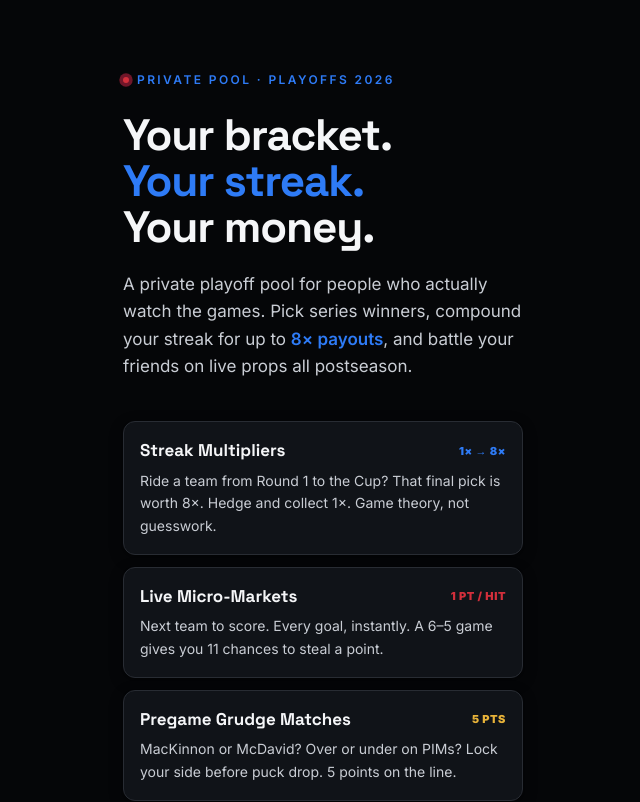
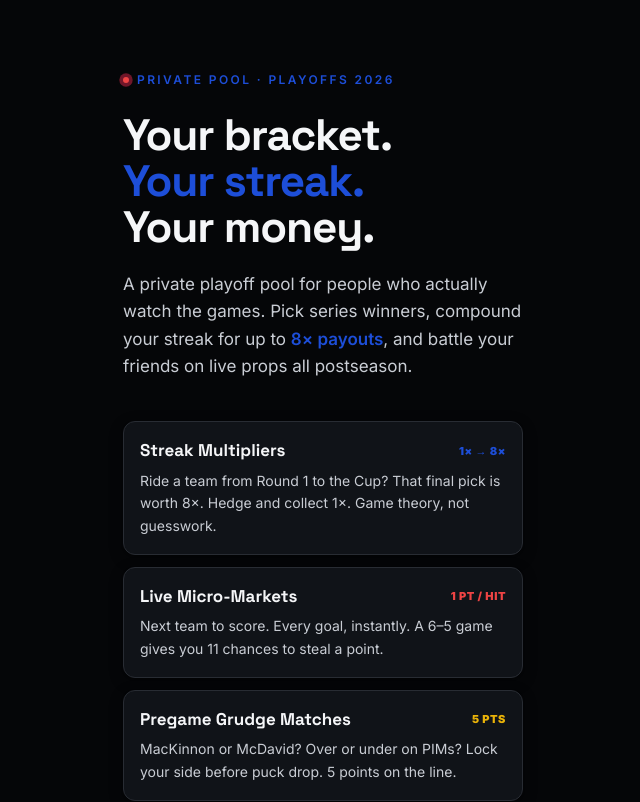
Before and after one commit to Momoney60/savpicks, a Next.js app: page / in a window 1280 px wide. Shown: the top 802 px of the page, without its empty margins (317-957 px from the left). Built offline with nearby package versions, Linux system fonts and the light colour scheme; no server answers.

Commit message:
Palette v2: deeper hockey navy brand (#1D4ED8), vivid goal-line red accents

```diff
--- a/tailwind.config.ts
+++ b/tailwind.config.ts
@@ -27,22 +27,26 @@ const config: Config = {
           900: "#050608",
         },
         brand: {
-          DEFAULT: "#2E7BF6",
-          50: "#E8F0FF",
+          DEFAULT: "#1D4ED8",
+          50: "#DBEAFE",
+          600: "#1E40AF",
+          700: "#1E3A8A",
         },
         rink: {
-          red: "#D32F3B",
-          blue: "#2E7BF6",
-          gold: "#E8B339",
-          ice: "#E8F0FF",
+          red: "#EF4444",
+          blue: "#1D4ED8",
+          gold: "#EAB308",
+          ice: "#DBEAFE",
         },
-        live: "#D32F3B",
-        pending: "#E8B339",
-        loss: "#D32F3B",
+        live: "#EF4444",
+        pending: "#EAB308",
+        loss: "#EF4444",
+        win: "#1D4ED8",
       },
       boxShadow: {
         card: "0 1px 2px rgba(0,0,0,0.4), 0 4px 16px rgba(0,0,0,0.2)",
-        glow: "0 0 24px rgba(46, 123, 246, 0.35)",
+        glow: "0 0 24px rgba(29, 78, 216, 0.4)",
+        "glow-red": "0 0 16px rgba(239, 68, 68, 0.3)",
       },
       animation: {
         "live-dot": "live-dot 1.8s ease-in-out infinite",
```
